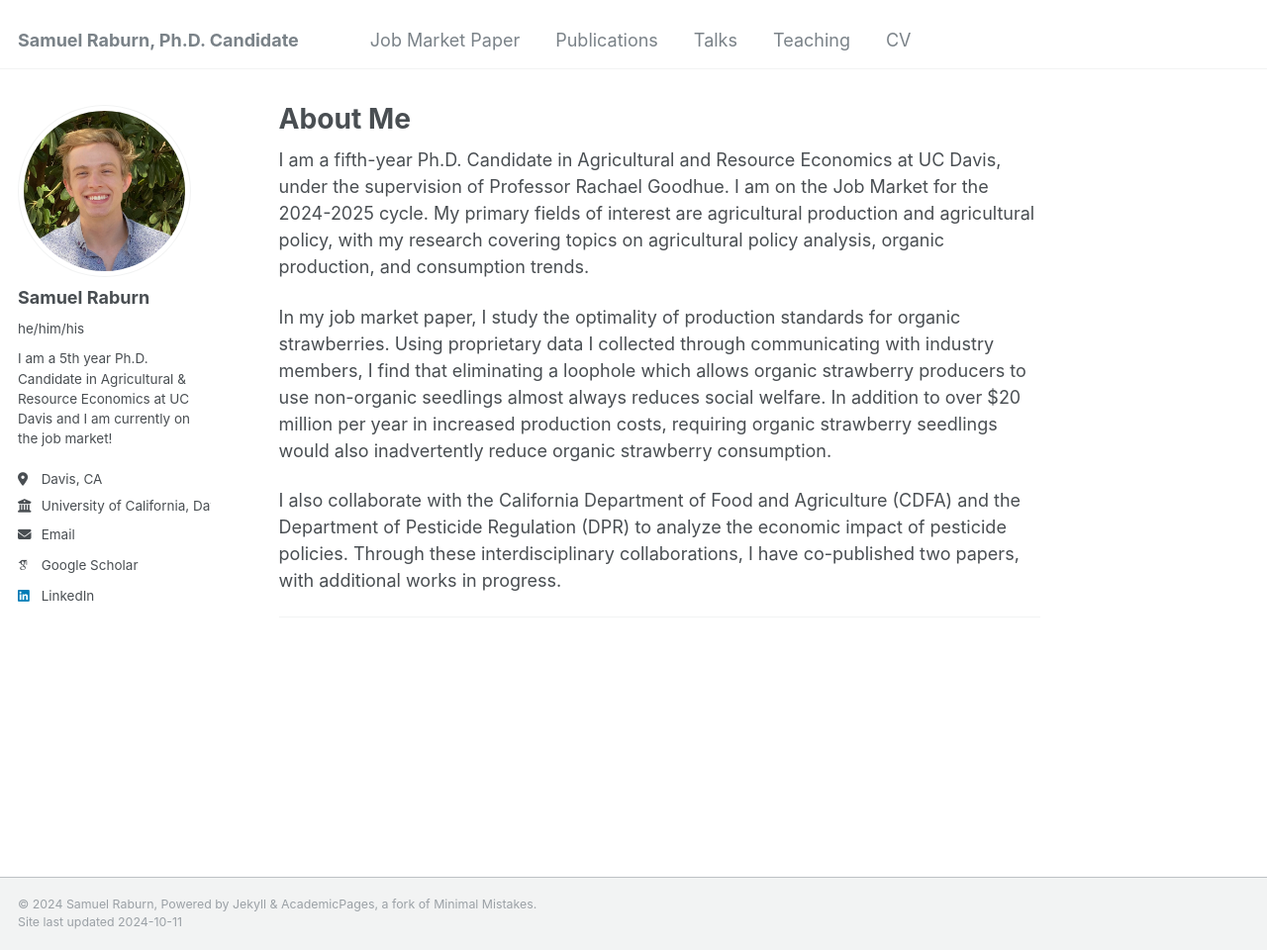
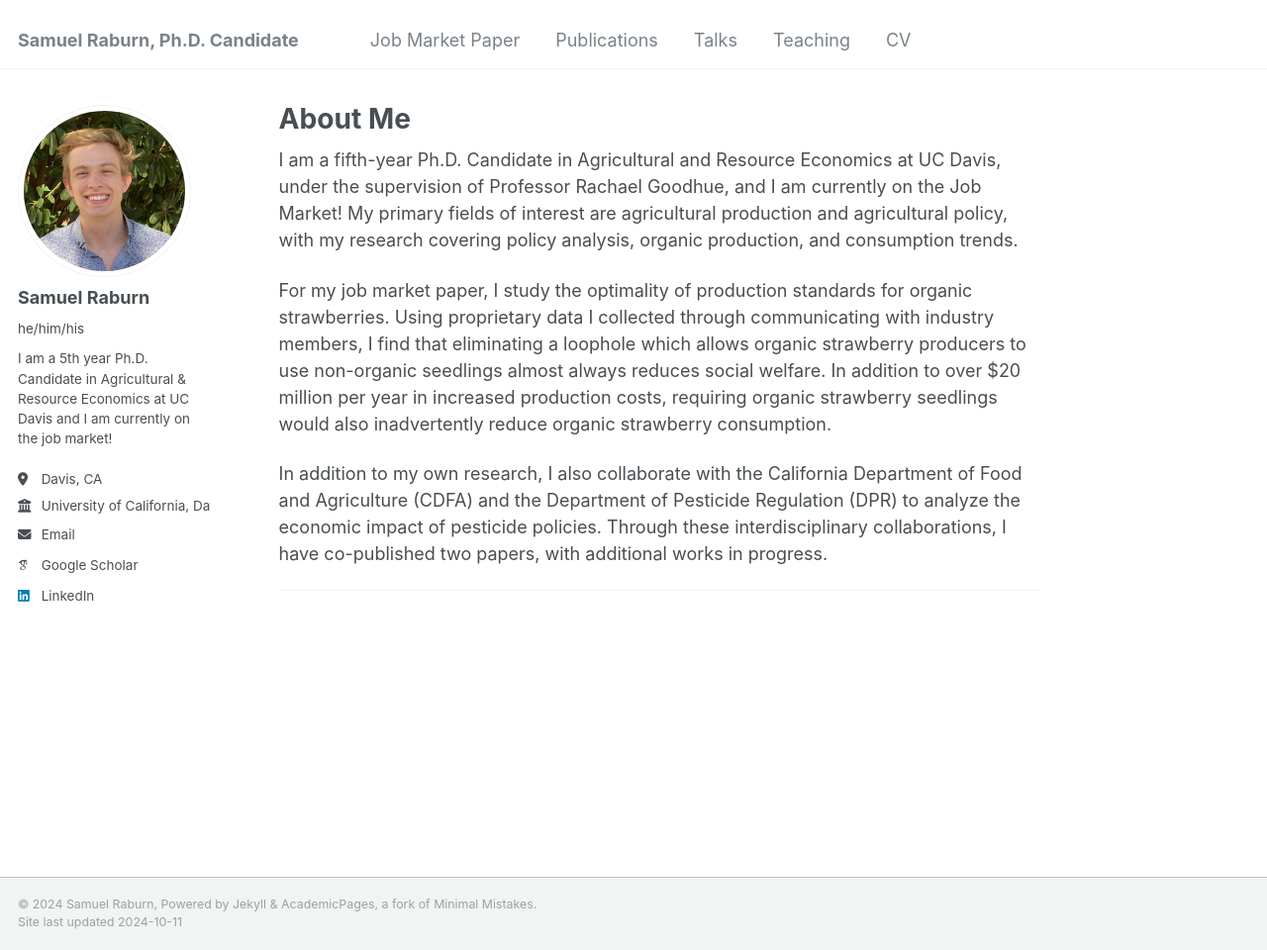
Before and after one commit to sraburn/sraburn.github.io, a Jekyll site: the page built from _pages/about.md, in a window 1280 px wide and 960 px high. Shown: the whole window at 99% size. Built offline with Jekyll 4.4.1, drawn with Linux system fonts in a browser that asks for light colours; some web fonts are replaced.

Commit message:
Update about.md

```diff
--- a/_pages/about.md
+++ b/_pages/about.md
@@ -6,11 +6,10 @@ redirect_from:
   - /about/
   - /about.html
 ---
-I am a fifth-year Ph.D. Candidate in Agricultural and Resource Economics at UC Davis, under the supervision of Professor Rachael Goodhue. I am on the Job Market for the 2024-2025 cycle. My primary fields of interest are agricultural production and agricultural policy, with my research covering topics on agricultural policy analysis, organic production, and consumption trends.
+I am a fifth-year Ph.D. Candidate in Agricultural and Resource Economics at UC Davis, under the supervision of Professor Rachael Goodhue, and I am currently on the Job Market! My primary fields of interest are agricultural production and agricultural policy, with my research covering policy analysis, organic production, and consumption trends.
 
-In my job market paper, I study the optimality of production standards for organic strawberries. Using proprietary data I collected through communicating with industry members, I find that eliminating a loophole which allows organic strawberry producers to use non-organic seedlings almost always reduces social welfare. In addition to over $20 million per year in increased production costs, requiring organic strawberry seedlings would also inadvertently reduce organic strawberry consumption.
+For my job market paper, I study the optimality of production standards for organic strawberries. Using proprietary data I collected through communicating with industry members, I find that eliminating a loophole which allows organic strawberry producers to use non-organic seedlings almost always reduces social welfare. In addition to over $20 million per year in increased production costs, requiring organic strawberry seedlings would also inadvertently reduce organic strawberry consumption.
 
-I also collaborate with the California Department of Food and Agriculture (CDFA) and the Department of Pesticide Regulation (DPR) to analyze the economic impact of pesticide policies. Through these interdisciplinary collaborations, I have co-published two papers, with additional works in progress.
-
+In addition to my own research, I also collaborate with the California Department of Food and Agriculture (CDFA) and the Department of Pesticide Regulation (DPR) to analyze the economic impact of pesticide policies. Through these interdisciplinary collaborations, I have co-published two papers, with additional works in progress.
 
 -----
```
